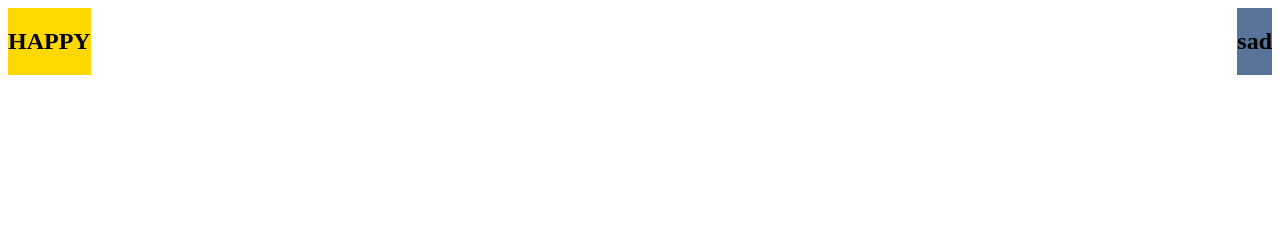
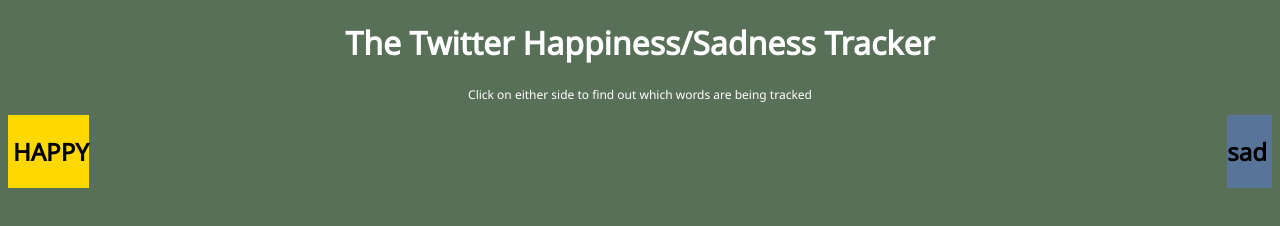
Before and after one commit to nickbury/CSCI344-Project-4, a website: page public/index.html in a window 1280 px wide. Drawn offline with nearby package versions, Linux system fonts and the light colour scheme; no server answers.

Commit message:
Add final styling

```diff
--- a/public/index.html
+++ b/public/index.html
@@ -6,9 +6,13 @@
     <title>Is Twitter Happy or Sad?</title>
 
     <link rel="stylesheet" type="text/css" href="stylesheets/app.css" />
+    <link href='http://fonts.googleapis.com/css?family=Noto+Sans' rel='stylesheet' type='text/css' />
   </head>
 
   <body>
+    <h1>The Twitter Happiness/Sadness Tracker</h1>
+    <p class="desc">Click on either side to find out which words are being tracked</p>
+
     <div class="happy">
       <h2>HAPPY</h2>
       <p id="happyCount"></p>
--- a/public/stylesheets/app.css
+++ b/public/stylesheets/app.css
@@ -1,9 +1,35 @@
 @charset 'UTF-8';
+
+body {
+  background-color: #587058;
+}
+
+h1 {
+  text-align: center;
+  color: white;
+  font-family: 'Noto Sans', sans-serif;
+}
+
+.desc {
+  text-align: center;
+  color: white;
+  font-family: 'Noto Sans', sans-serif;
+  font-size: 12px;
+}
 
 .happy {
   float:left;
   /*width: 50%;*/
   background-color: #FFD800;
+  font-family: 'Noto Sans', sans-serif;
+}
+
+.happy h2 {
+  padding-left: 5px;
+}
+
+.happy p {
+  padding-left: 8px;
 }
 
 .sad {
@@ -11,4 +37,13 @@
   /*width: 50%;*/
   background-color: #587498;
   text-align: right;
+  font-family: 'Noto Sans', sans-serif;
 }
+
+.sad h2 {
+  padding-right: 5px;
+}
+
+.sad p {
+  padding-right: 8px;
+}
```
